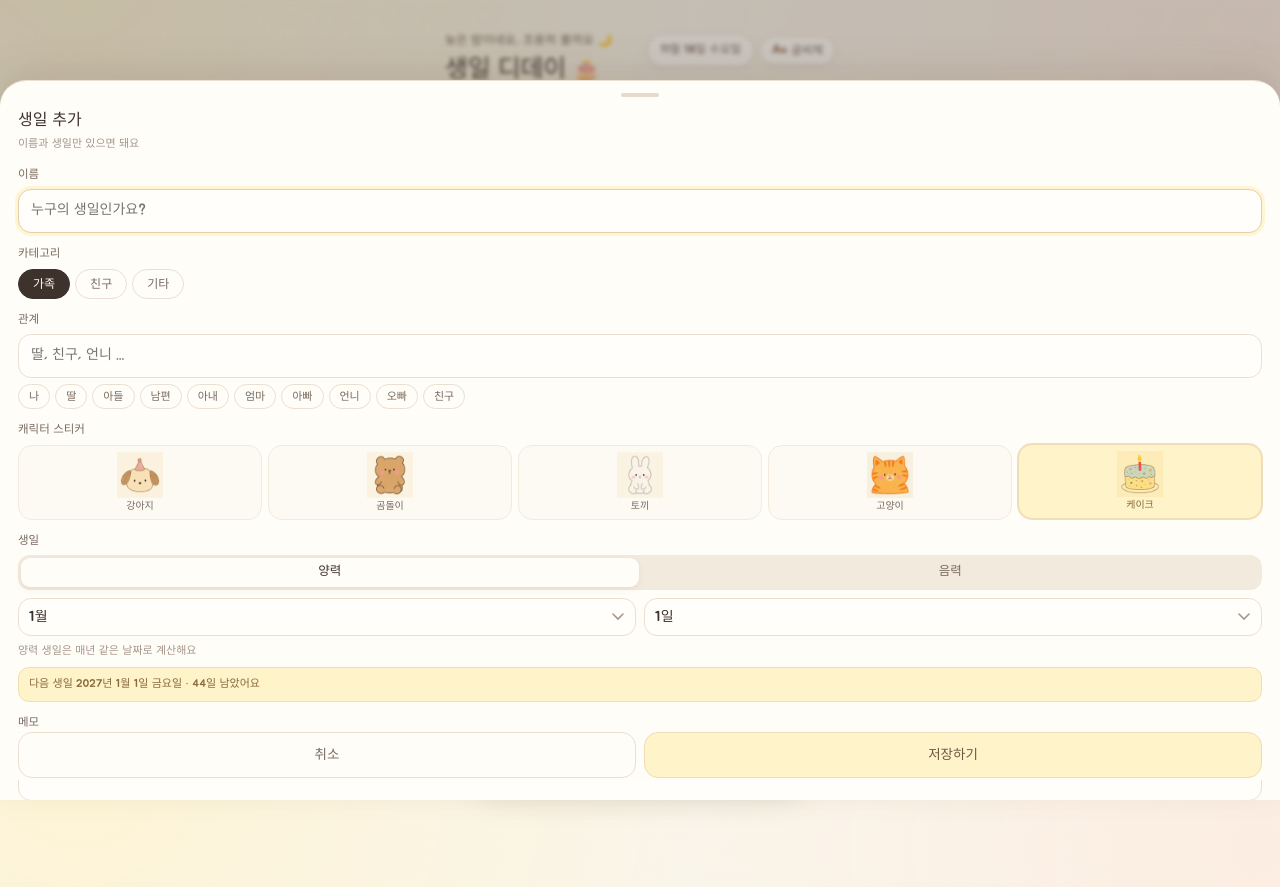
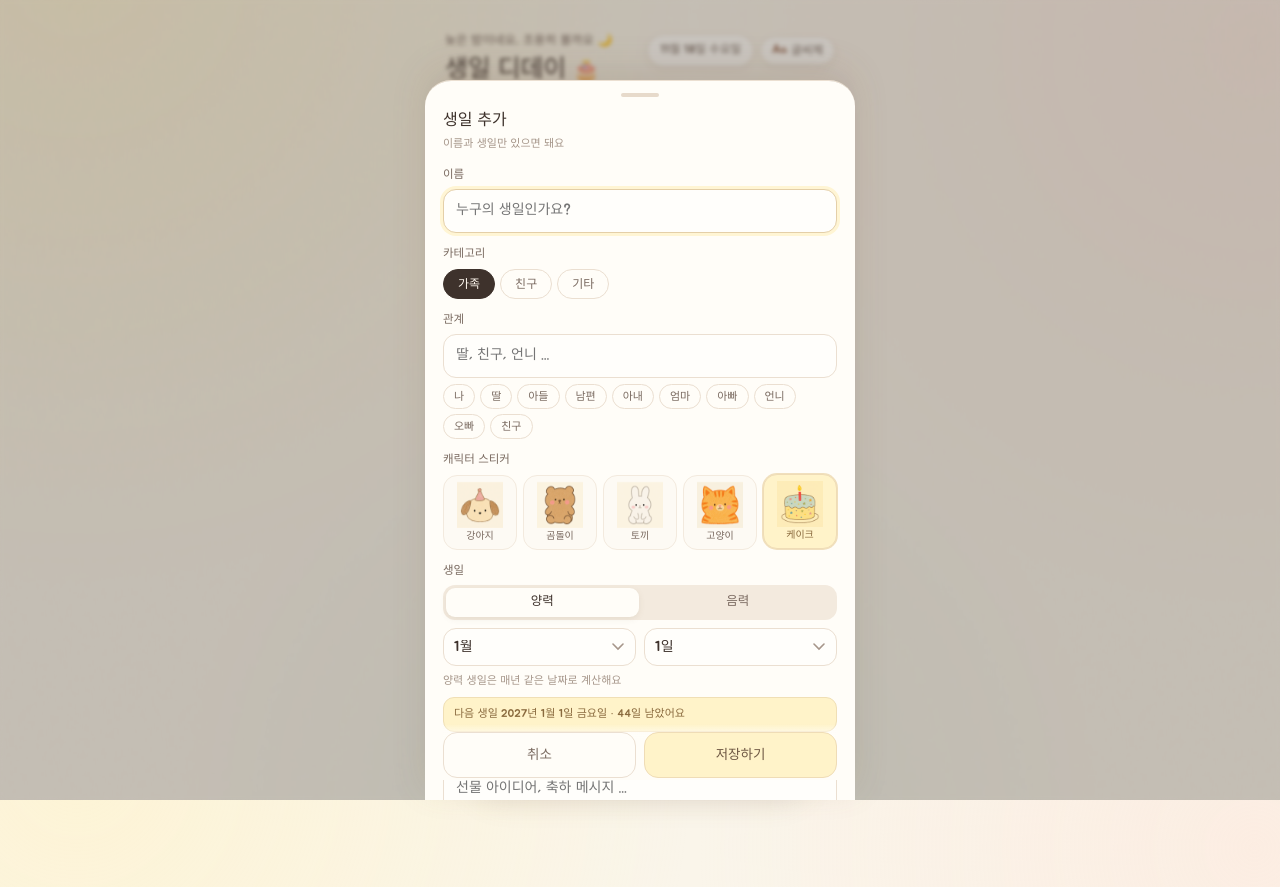
Before and after one commit to jdyo0512-blip/birthday-dday, a plain HTML site: page index.html in a window 1280 px wide. Both pictures are taken after a click on the button "생일 추가". Drawn offline with Linux system fonts and the light colour scheme; a web font is replaced by a local one.

Commit message:
넓은 화면에서 바텀시트가 앱 폭(430px)을 넘지 않게

```diff
--- a/index.html
+++ b/index.html
@@ -976,6 +976,8 @@
 
   .sheet{
     width:100%;
+    max-width:430px;
+    margin:0 auto;
     max-height:90vh;
     overflow-y:auto;
     -webkit-overflow-scrolling:touch;
```
